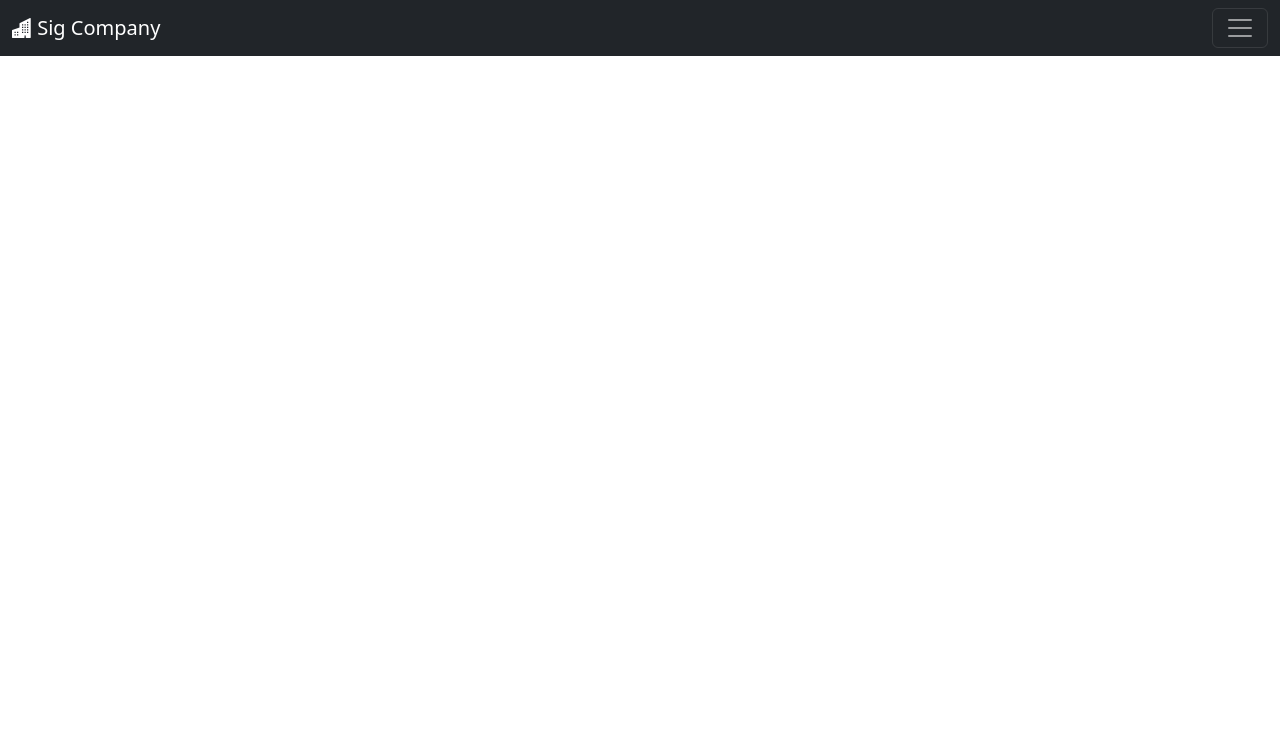
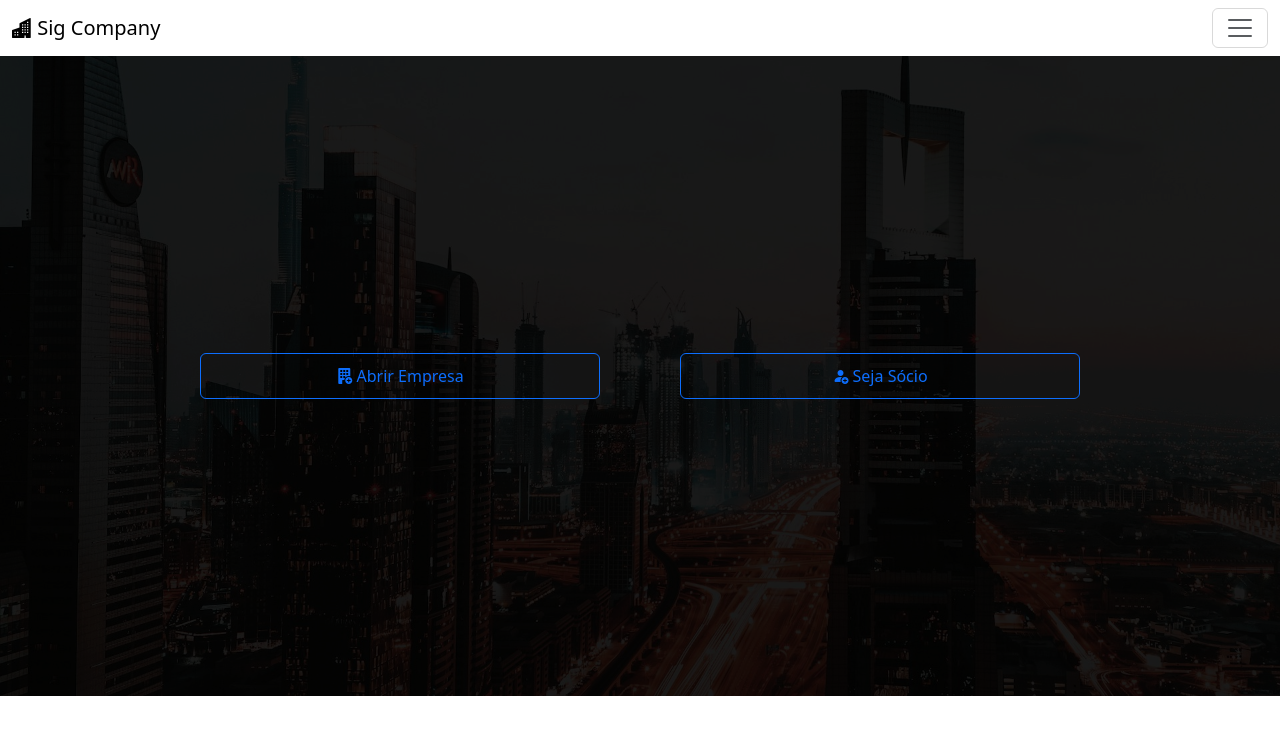
Before and after one commit to dilsoncampelo10/sig_company_client, an Angular app: page / in a window 1280 px wide. Shown: the top 734 px of the page. Built offline with nearby package versions, Linux system fonts and the light colour scheme.

Commit message:
section main home

```diff
--- /dev/null
+++ b/src/app/components/main-section/main-section.component.html
@@ -0,0 +1,7 @@
+<section class="section_main">
+    <main class="main">
+        <div class="link_area"><a href="" class="btn btn-outline-primary"><i class="bi bi-building-fill-add"></i> Abrir Empresa</a></div>
+        <div class="link_area"><a href="" class="btn btn-outline-primary"><i class="bi bi-person-fill-add"></i> Seja Sócio</a></div>
+    </main>
+
+</section>
--- /dev/null
+++ b/src/app/components/main-section/main-section.component.scss
@@ -0,0 +1,37 @@
+.section_main{
+
+    ::after{
+        position: absolute;
+
+        display: block;
+        width: 100%;
+        height:100%;
+        left: 0;
+        top: 0;
+        z-index: -10;
+        background-color: rgba($color: #000000, $alpha: 0.27);
+        content: '';
+    }
+    position: relative;
+    background-image: url('/assets/img/company_bg.jpg');
+    background-size: cover;
+    background-position: center;
+
+
+    .main{
+        position: relative;
+        display: flex;
+        align-items: center;
+        justify-content: center;
+        min-height: 80vh;
+       z-index: 4;
+
+        a{
+            z-index: 2;
+            margin: 10px 40px;
+            padding: 10px 30px;
+            width: 400px;
+
+        }
+    }
+}
--- a/src/app/components/navbar/navbar.component.html
+++ b/src/app/components/navbar/navbar.component.html
@@ -1,13 +1,13 @@
-<nav class="navbar navbar-dark bg-dark fixed-top">
+<nav class="navbar  ">
     <div class="container-fluid">
       <a class="navbar-brand" href="#"><i class="bi bi-buildings-fill"></i> Sig Company</a>
       <button class="navbar-toggler" type="button" data-bs-toggle="offcanvas" data-bs-target="#offcanvasDarkNavbar" aria-controls="offcanvasDarkNavbar" aria-label="Toggle navigation">
         <span class="navbar-toggler-icon"></span>
       </button>
-      <div class="offcanvas offcanvas-end text-bg-dark" tabindex="-1" id="offcanvasDarkNavbar" aria-labelledby="offcanvasDarkNavbarLabel">
+      <div class="offcanvas offcanvas-end " tabindex="-1" id="offcanvasDarkNavbar" aria-labelledby="offcanvasDarkNavbarLabel">
         <div class="offcanvas-header">
           <h5 class="offcanvas-title" id="offcanvasDarkNavbarLabel"><i class="bi bi-buildings-fill"></i> Sig Company</h5>
-          <button type="button" class="btn-close btn-close-white" data-bs-dismiss="offcanvas" aria-label="Close"></button>
+          <button type="button" class="btn-close" data-bs-dismiss="offcanvas" aria-label="Close"></button>
         </div>
         <div class="offcanvas-body">
           <ul class="navbar-nav justify-content-end flex-grow-1 pe-3">
--- a/src/app/pages/home/home.component.html
+++ b/src/app/pages/home/home.component.html
@@ -1 +1,2 @@
 <app-navbar></app-navbar>
+<app-main-section></app-main-section>
--- a/src/app/pages/home/home.component.ts
+++ b/src/app/pages/home/home.component.ts
@@ -1,10 +1,11 @@
 import { Component } from '@angular/core';
 import { NavbarComponent } from '../../components/navbar/navbar.component';
+import { MainSectionComponent } from '../../components/main-section/main-section.component';
 
 @Component({
   selector: 'app-home',
   standalone: true,
-  imports: [NavbarComponent],
+  imports: [NavbarComponent,MainSectionComponent],
   templateUrl: './home.component.html',
   styleUrl: './home.component.scss'
 })
```
Also changed, not shown: src/app/components/main-section/main-section.component.ts (added, +12 -0 lines), src/assets/img/company_bg.jpg (added), 1 other file (tests, documents, lock files or other folders).
